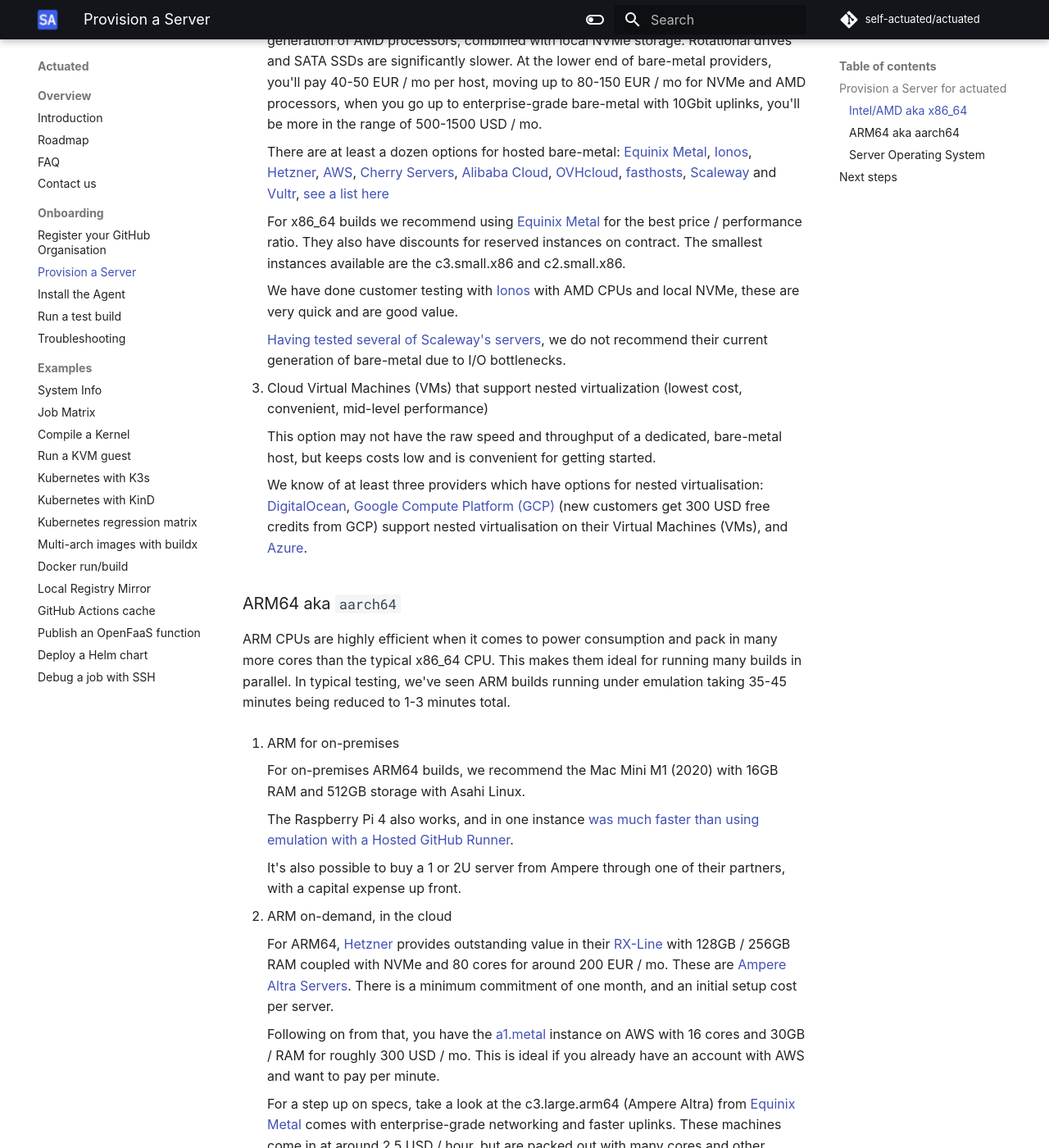
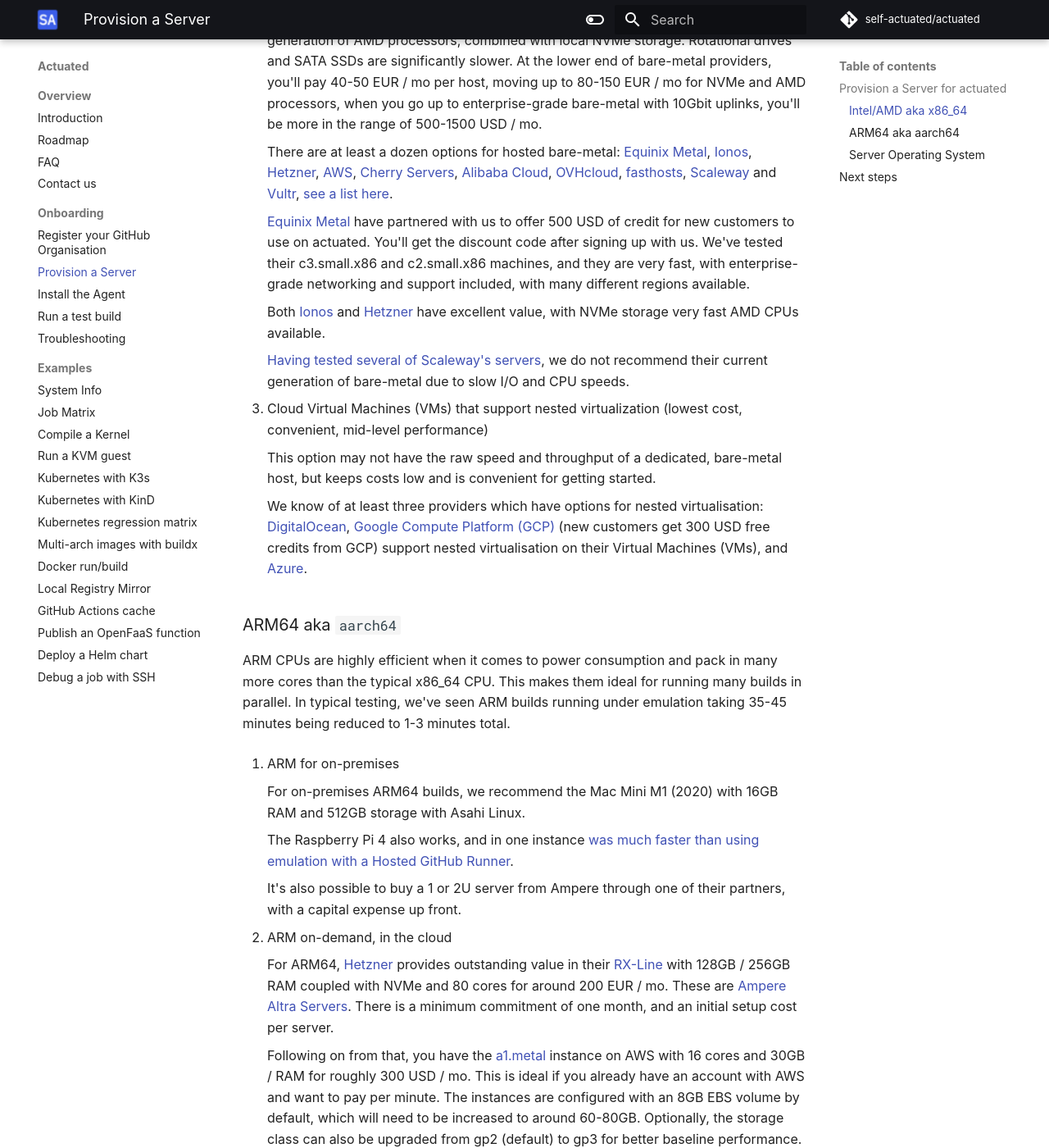
Before and after one commit to welteki/docs.actuated.dev, an MkDocs documentation site: the page built from docs/provision-server.md, in a window 1280 px wide and 1400 px high, scrolled down 1110 px. Shown: the whole window at 82% size. Built offline with MkDocs 1.6.1 and Material for MkDocs 9.7.7, drawn with Linux system fonts in a browser that asks for light colours; some web fonts are replaced; some of the changed text lies outside the part shown.

Commit message:
Update notes on discount codes and recommendations
Signed-off-by: Alex Ellis (OpenFaaS Ltd) <alexellis2@gmail.com>

```diff
--- a/docs/provision-server.md
+++ b/docs/provision-server.md
@@ -24,13 +24,13 @@
 
     We have seen the best performance from hosts with high clock speeds like the recent generation of AMD processors, combined with local NVMe storage. Rotational drives and SATA SSDs are significantly slower. At the lower end of bare-metal providers, you'll pay 40-50 EUR / mo per host, moving up to 80-150 EUR / mo for NVMe and AMD processors, when you go up to enterprise-grade bare-metal with 10Gbit uplinks, you'll be more in the range of 500-1500 USD / mo.
 
-    There are at least a dozen options for hosted bare-metal: [Equinix Metal](https://deploy.equinix.com/), [Ionos](https://ionos.co.uk), [Hetzner](https://hetzner.com), [AWS](https://aws.amazon.com/), [Cherry Servers](https://www.cherryservers.com/), [Alibaba Cloud](https://eu.alibabacloud.com/en), [OVHcloud](https://www.ovhcloud.com/en-gb/bare-metal/rise/), [fasthosts](https://www.fasthosts.co.uk/), [Scaleway](https://scaleway.com) and [Vultr](https://www.vultr.com/), [see a list here](https://github.com/alexellis/awesome-baremetal#bare-metal-cloud)
+    There are at least a dozen options for hosted bare-metal: [Equinix Metal](https://deploy.equinix.com/), [Ionos](https://ionos.co.uk), [Hetzner](https://hetzner.com), [AWS](https://aws.amazon.com/), [Cherry Servers](https://www.cherryservers.com/), [Alibaba Cloud](https://eu.alibabacloud.com/en), [OVHcloud](https://www.ovhcloud.com/en-gb/bare-metal/rise/), [fasthosts](https://www.fasthosts.co.uk/), [Scaleway](https://scaleway.com) and [Vultr](https://www.vultr.com/), [see a list here](https://github.com/alexellis/awesome-baremetal#bare-metal-cloud).
 
-    For x86_64 builds we recommend using [Equinix Metal](https://deploy.equinix.com/) for the best price / performance ratio. They also have discounts for reserved instances on contract. The smallest instances available are the c3.small.x86 and c2.small.x86.
+    [Equinix Metal](https://deploy.equinix.com/) have partnered with us to offer 500 USD of credit for new customers to use on actuated. You'll get the discount code after signing up with us. We've tested their c3.small.x86 and c2.small.x86 machines, and they are very fast, with enterprise-grade networking and support included, with many different regions available.
 
-    We have done customer testing with [Ionos](https://ionos.co.uk) with AMD CPUs and local NVMe, these are very quick and are good value.
+    Both [Ionos](https://ionos.co.uk) and [Hetzner](https://hetzner.com) have excellent value, with NVMe storage very fast AMD CPUs available.
 
-    [Having tested several of Scaleway's servers](https://twitter.com/alexellisuk/status/1605866713815437312?s=20&t=JGh5fGZJWklLTCTVkTVElg), we do not recommend their current generation of bare-metal due to I/O bottlenecks.
+    [Having tested several of Scaleway's servers](https://twitter.com/alexellisuk/status/1605866713815437312?s=20&t=JGh5fGZJWklLTCTVkTVElg), we do not recommend their current generation of bare-metal due to slow I/O and CPU speeds.
 
 3. Cloud Virtual Machines (VMs) that support nested virtualization (lowest cost, convenient, mid-level performance)
 
@@ -54,9 +54,11 @@
 
     For ARM64, [Hetzner](https://hetzner.com) provides outstanding value in their [RX-Line](https://www.hetzner.com/dedicated-rootserver/matrix-rx) with 128GB / 256GB RAM coupled with NVMe and 80 cores for around 200 EUR / mo. These are [Ampere Altra Servers](https://amperecomputing.com/processors/ampere-altra/). There is a minimum commitment of one month, and an initial setup cost per server.
 
-    Following on from that, you have the [a1.metal](https://aws.amazon.com/ec2/instance-types/a1/) instance on AWS with 16 cores and 30GB / RAM for roughly 300 USD / mo. This is ideal if you already have an account with AWS and want to pay per minute.
+    Following on from that, you have the [a1.metal](https://aws.amazon.com/ec2/instance-types/a1/) instance on AWS with 16 cores and 30GB / RAM for roughly 300 USD / mo. This is ideal if you already have an account with AWS and want to pay per minute. The instances are configured with an 8GB EBS volume by default, which will need to be increased to around 60-80GB. Optionally, the storage class can also be upgraded from gp2 (default) to gp3 for better baseline performance.
 
-    For a step up on specs, take a look at the c3.large.arm64 (Ampere Altra) from [Equinix Metal](https://metal.equinix.com/) comes with enterprise-grade networking and faster uplinks. These machines come in at around 2.5 USD / hour, but are packed out with many cores and other benefits.
+    For a step up on specs, features like BGP and enterprise-grade networking, take a look at the c3.large.arm64 (Ampere Altra) from [Equinix Metal](https://metal.equinix.com/) comes with enterprise-grade networking and faster uplinks. These machines come in at around 2.5 USD / hour, but are packed out with many cores and other benefits.
+
+    Equinix Metal have partnered with us to offer 500 USD of credit for new customers to use on actuated. You'll get the discount code after signing up with us.
 
 3. ARM VMs with nested virtualisation
 
```
